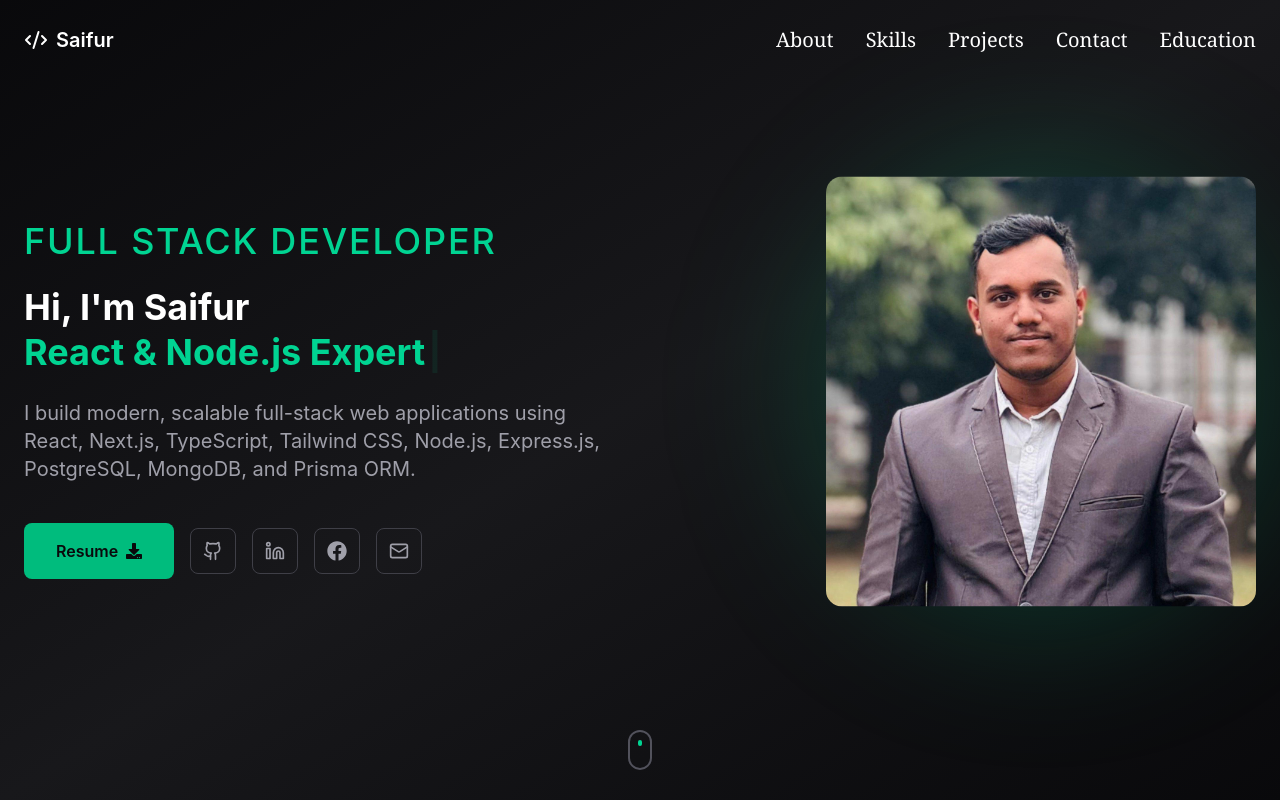
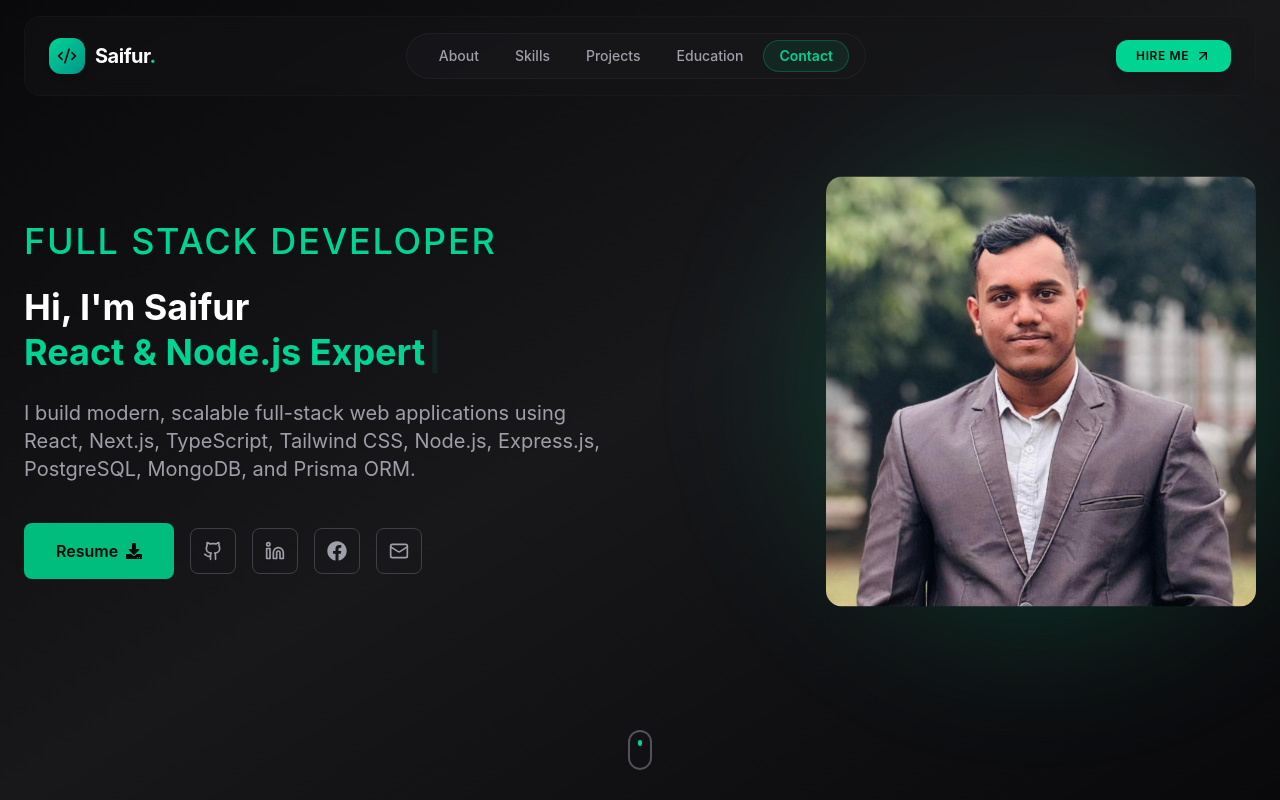
Before and after one commit to saifur2468/Upadted-protfolio, a React (Vite) app: page / in a window 1280 px wide. Shown: the top 800 px of the page. Built offline with nearby package versions, Linux system fonts and the light colour scheme.

Commit message:
navbar ui change

```diff
--- a/src/app/components/portfolio/Navbar.tsx
+++ b/src/app/components/portfolio/Navbar.tsx
@@ -1,94 +1,175 @@
 import { useState, useEffect } from 'react';
-import { motion } from 'motion/react';
-import { Code2, Menu, X } from 'lucide-react';
+import { motion, AnimatePresence } from 'framer-motion';
+import { Code2, Menu, X, ArrowUpRight } from 'lucide-react';
 
 export function Navbar() {
   const [scrolled, setScrolled] = useState(false);
   const [menuOpen, setMenuOpen] = useState(false);
+  const [activeSection, setActiveSection] = useState('about');
 
+  const navItems = ['About', 'Skills', 'Projects', 'Education', 'Contact'];
+
+  // Scroll handler to track background and active section based on scroll position
   useEffect(() => {
     const handleScroll = () => {
-      setScrolled(window.scrollY > 50);
+      setScrolled(window.scrollY > 40);
+
+      // Check which section is currently in view
+      const sections = navItems.map((item) => item.toLowerCase());
+      const scrollPosition = window.scrollY + 200;
+
+      for (const section of sections) {
+        const element = document.getElementById(section);
+        if (element) {
+          const top = element.offsetTop;
+          const height = element.offsetHeight;
+          if (scrollPosition >= top && scrollPosition < top + height) {
+            setActiveSection(section);
+          }
+        }
+      }
     };
 
     window.addEventListener('scroll', handleScroll);
     return () => window.removeEventListener('scroll', handleScroll);
   }, []);
 
-  const navItems = ['About', 'Skills', 'Projects', 'Contact','Education'];
+  const scrollToSection = (id: string) => {
+    const targetId = id.toLowerCase();
+    setActiveSection(targetId);
+    setMenuOpen(false); // Close mobile menu first
 
-  const scrollToSection = (id: string) => {
-    const element = document.getElementById(id.toLowerCase());
-    element?.scrollIntoView({ behavior: 'smooth' });
-    setMenuOpen(false);
+    // Small timeout ensures mobile menu closes smoothly before scrolling
+    setTimeout(() => {
+      const element = document.getElementById(targetId);
+      if (element) {
+        element.scrollIntoView({ behavior: 'smooth' });
+      }
+    }, 100);
   };
 
   return (
-    <motion.nav
-      initial={{ y: -100 }}
-      animate={{ y: 0 }}
-      transition={{ duration: 0.6 }}
-      className={`fixed top-0 left-0 right-0 z-50 transition-all duration-300 ${
+    <motion.header
+      initial={{ y: -100, opacity: 0 }}
+      animate={{ y: 0, opacity: 1 }}
+      transition={{ duration: 0.6, ease: 'easeOut' }}
+      className="fixed top-0 left-0 right-0 z-50 px-4 sm:px-6 py-4 transition-all duration-300"
+    >
+      <div
+        className={`mx-auto max-w-7xl rounded-2xl transition-all duration-300 ${
           scrolled
-          ? 'bg-zinc-950/95 backdrop-blur-sm border-b border-zinc-800'
-          : 'bg-transparent'
+            ? 'bg-zinc-950/90 backdrop-blur-md border border-zinc-800 shadow-xl py-3 px-6'
+            : 'bg-zinc-900/40 backdrop-blur-sm border border-zinc-800/30 py-4 px-6'
         }`}
       >
-      <div className="mx-auto max-w-7xl px-6  ">
-        <div className="flex h-20 items-center justify-between">
+        <div className="flex items-center justify-between">
+          {/* Logo */}
+          <button
+            onClick={() => window.scrollTo({ top: 0, behavior: 'smooth' })}
+            className="flex items-center gap-2.5 text-white group focus:outline-none cursor-pointer"
+          >
+            <div className="p-2 rounded-xl bg-gradient-to-br from-emerald-400 to-teal-600 text-zinc-950 shadow-md">
+              <Code2 className="size-5 font-bold" />
+            </div>
+            <span className="text-xl font-bold tracking-tight text-white group-hover:text-emerald-400 transition-colors">
+              Saifur<span className="text-emerald-400">.</span>
+            </span>
+          </button>
 
-          {/* Logo */}
-          <motion.button
-            whileHover={{ scale: 1.05 }}
-            onClick={() => window.scrollTo({ top: 0, behavior: 'smooth' })}
-            className="flex items-center gap-2 text-white"
-          >
-            <Code2 className="size-6" />
-            <span className="text-xl font-semibold">Saifur</span>
-          </motion.button>
+          {/* Desktop Navigation Links */}
+          <nav className="hidden md:flex items-center gap-1 bg-zinc-900/80 border border-zinc-800/60 rounded-full px-4 py-1.5">
+            {navItems.map((item) => {
+              const lowerItem = item.toLowerCase();
+              const isActive = activeSection === lowerItem;
 
-          {/* Desktop Menu */}
-          <div className="hidden md:flex gap-8">
-            {navItems.map((item) => (
-              <motion.button
+              return (
+                <button
                   key={item}
-                whileHover={{ y: -2 }}
                   onClick={() => scrollToSection(item)}
-                className="text-xl text-white transition-colors font-serif"
+                  className={`relative px-4 py-1.5 text-sm font-medium transition-all duration-300 rounded-full cursor-pointer ${
+                    isActive
+                      ? 'text-emerald-400 font-semibold'
+                      : 'text-zinc-400 hover:text-white'
+                  }`}
                 >
                   {item}
-              </motion.button>
-            ))}
+                  {isActive && (
+                    <motion.div
+                      layoutId="activeTab"
+                      className="absolute inset-0 bg-emerald-500/10 rounded-full border border-emerald-500/30"
+                      transition={{ type: 'spring', duration: 0.5 }}
+                    />
+                  )}
+                </button>
+              );
+            })}
+          </nav>
+
+          {/* Right Action CTA Button */}
+          <div className="hidden md:flex items-center">
+            <button
+              onClick={() => scrollToSection('contact')}
+              className="flex items-center gap-1.5 px-5 py-2 text-xs font-semibold uppercase tracking-wider text-zinc-950 bg-emerald-400 hover:bg-emerald-300 rounded-xl transition-all shadow-lg cursor-pointer"
+            >
+              <span>Hire Me</span>
+              <ArrowUpRight className="size-4" />
+            </button>
           </div>
 
-          {/* Mobile Menu Button */}
+          {/* Mobile Menu Toggle Icon */}
           <button
-            className="md:hidden text-white"
+            className="md:hidden p-2 text-zinc-300 hover:text-white rounded-xl bg-zinc-900 border border-zinc-800 transition cursor-pointer"
             onClick={() => setMenuOpen(!menuOpen)}
+            aria-label="Toggle menu"
           >
             {menuOpen ? <X className="size-6" /> : <Menu className="size-6" />}
           </button>
         </div>
 
-        {/* Mobile Dropdown Menu */}
+        {/* Animated Mobile Dropdown Menu */}
+        <AnimatePresence>
           {menuOpen && (
             <motion.div
-            initial={{ opacity: 0, y: -20 }}
-            animate={{ opacity: 1, y: 0 }}
-            className="md:hidden pb-6 flex flex-col gap-4"
+              initial={{ opacity: 0, height: 0 }}
+              animate={{ opacity: 1, height: 'auto' }}
+              exit={{ opacity: 0, height: 0 }}
+              transition={{ duration: 0.3 }}
+              className="md:hidden overflow-hidden pt-4 mt-3 border-t border-zinc-800/60"
             >
-            {navItems.map((item) => (
+              <div className="flex flex-col gap-2 pb-3">
+                {navItems.map((item) => {
+                  const lowerItem = item.toLowerCase();
+                  const isActive = activeSection === lowerItem;
+
+                  return (
                     <button
                       key={item}
                       onClick={() => scrollToSection(item)}
-                className="text-left text-zinc-400 hover:text-white transition-colors"
+                      className={`flex items-center justify-between text-left px-4 py-2.5 rounded-xl transition-colors text-sm font-medium cursor-pointer ${
+                        isActive
+                          ? 'text-emerald-400 bg-zinc-900 border border-emerald-500/30'
+                          : 'text-zinc-300 hover:text-white hover:bg-zinc-900/80'
+                      }`}
                     >
-                {item}
+                      <span>{item}</span>
+                      <ArrowUpRight className="size-4 opacity-40" />
                     </button>
-            ))}
+                  );
+                })}
+
+                {/* Mobile Hire Me Button */}
+                <button
+                  onClick={() => scrollToSection('contact')}
+                  className="mt-2 w-full flex items-center justify-center gap-2 py-3 rounded-xl bg-emerald-400 text-zinc-950 font-semibold text-sm shadow-md cursor-pointer"
+                >
+                  <span>Hire Me</span>
+                  <ArrowUpRight className="size-4" />
+                </button>
+              </div>
             </motion.div>
           )}
+        </AnimatePresence>
       </div>
-    </motion.nav>
+    </motion.header>
   );
 }
```
Lines whose indentation alone changed are shown as unchanged.
